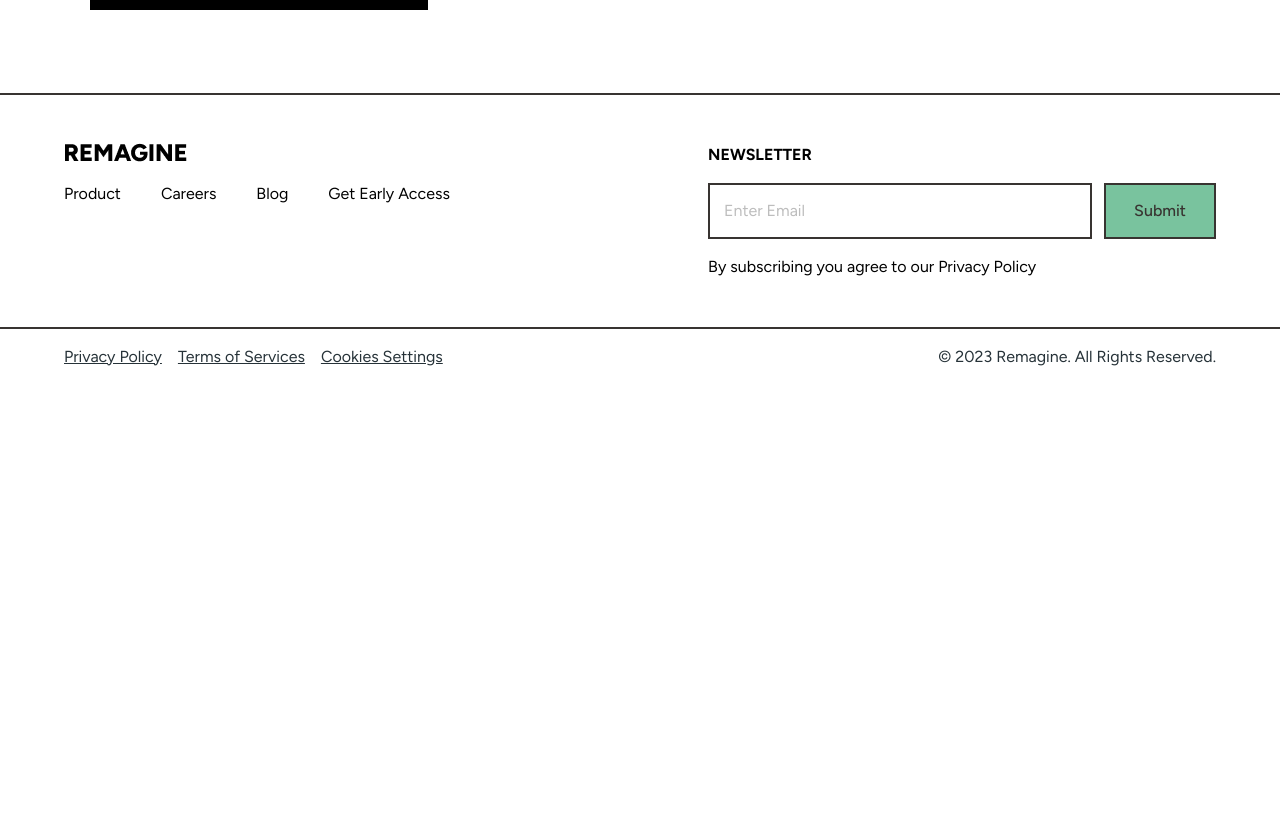
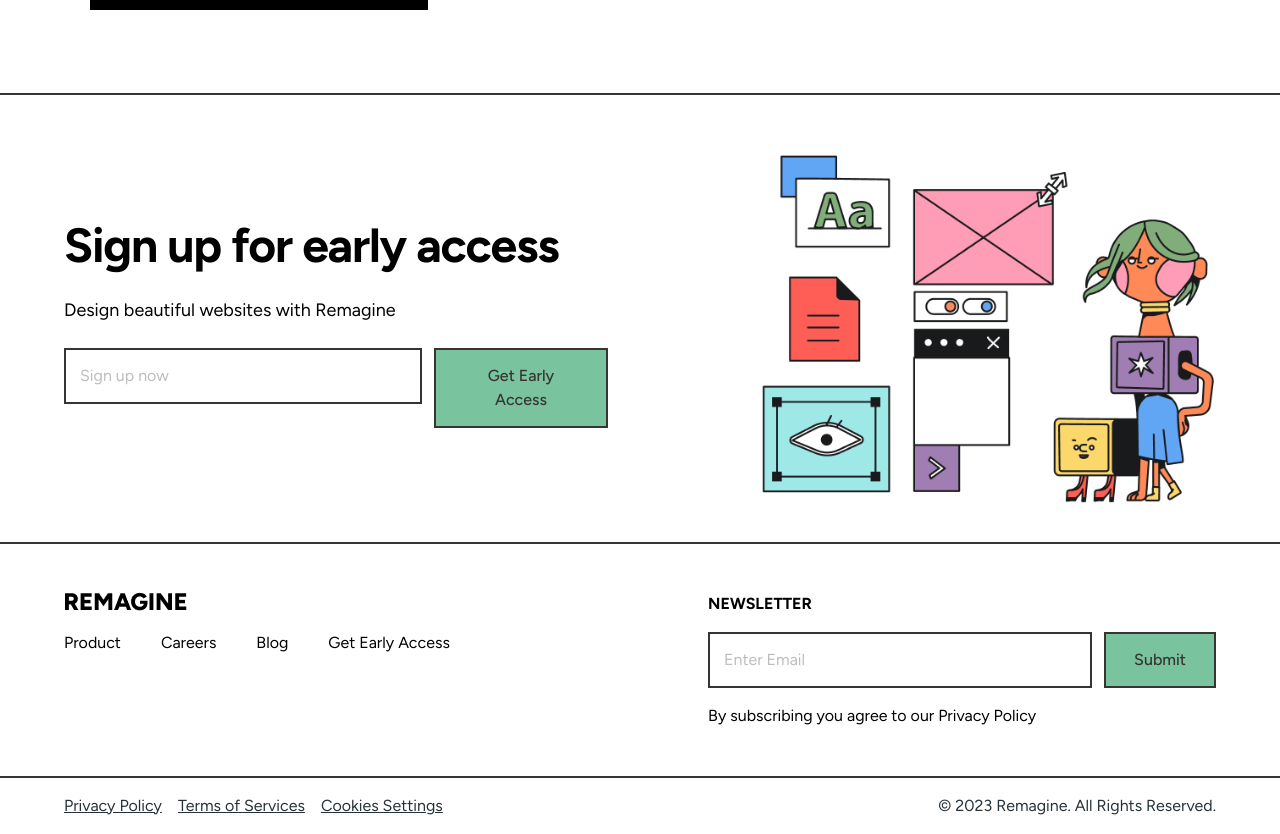
Before and after one commit to Drinooo/remagine-landing-page, a React (Vite) app: page / in a window 1280 px wide. Shown: the part 2420-3254 px from the top of the page. Before the commit the page ends 2805 px from the top, so only its background shows below. Built offline with nearby package versions, Linux system fonts and the light colour scheme.

Commit message:
Added Newsletter section

```diff
--- a/src/layout/Base.jsx
+++ b/src/layout/Base.jsx
@@ -7,6 +7,7 @@
 import { Examples } from '../sections/Examples'
 import { ReactSlickCarousel } from '../__test__/ReactSlickCarousel'
 import { Testimonials } from '../sections/Testimonials'
+import { Newsletter } from '../sections/Newsletter'
 
 const Base = () => {
   return (
@@ -17,6 +18,7 @@
       <CTA2 />
       <Examples />
       <Testimonials />
+      <Newsletter />
       <Footer />
     </Fragment>
   )
--- /dev/null
+++ b/src/sections/Newsletter.jsx
@@ -0,0 +1,42 @@
+import { Typography } from "@material-tailwind/react";
+import React from "react";
+import { AccessButton } from "../components/Button";
+
+export const Newsletter = () => {
+  return (
+    <section className="border-b-2 border-black">
+      <div className="gap-8 items-center mx-auto max-w-full xl:gap-16 md:grid md:grid-cols-2">
+        <div className="pl-[64px]">
+          <Typography className="mb-4 text-h2 tracking-tight font-main font-[700]">
+            Sign up for early access
+          </Typography>
+          <Typography className="mb-6 font-main font-[400] text-body">
+            Design beautiful websites with Remagine
+          </Typography>
+          <div className="mb-6 flex-row md:mb-0 md:flex">
+            <div
+              class="relative mb-3 w-full md:mr-3 md:mb-0 xl:w-96"
+              data-te-input-wrapper-init
+            >
+              <input
+                type="text"
+                id="email"
+                className="p-[14px] w-full border-2 border-black font-main font-[400]"
+                placeholder="Sign up now"
+                required
+              />
+            </div>
+            <AccessButton className="bg-green rounded-none border-2 border-black normal-case font-main font-[500] text-black shadow-none">
+              Get Early Access
+            </AccessButton>
+          </div>
+        </div>
+        <img
+          className="w-full"
+          src="/images/Illustration 5.png"
+          alt="dashboard image"
+        />
+      </div>
+    </section>
+  );
+};
```
